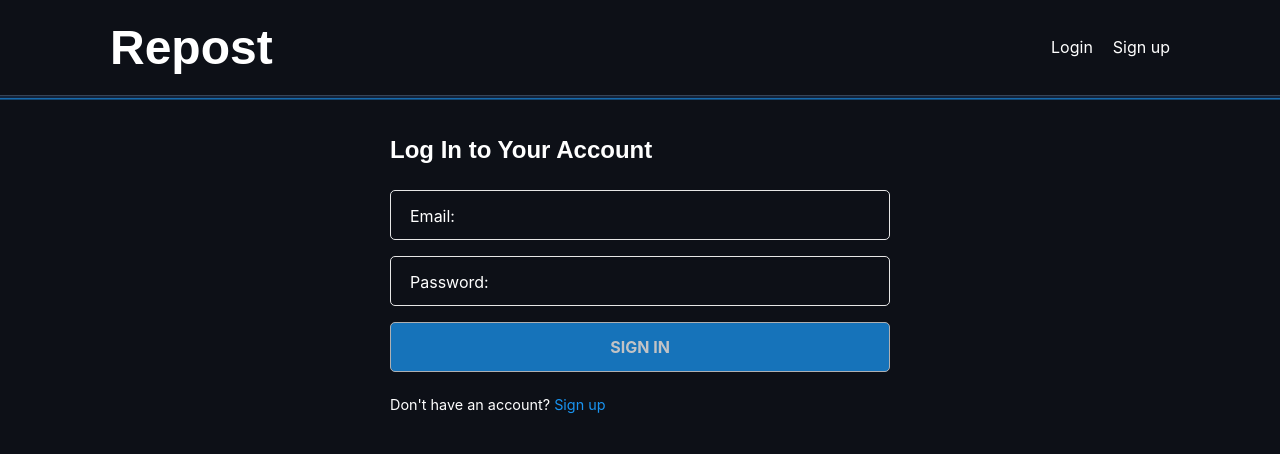
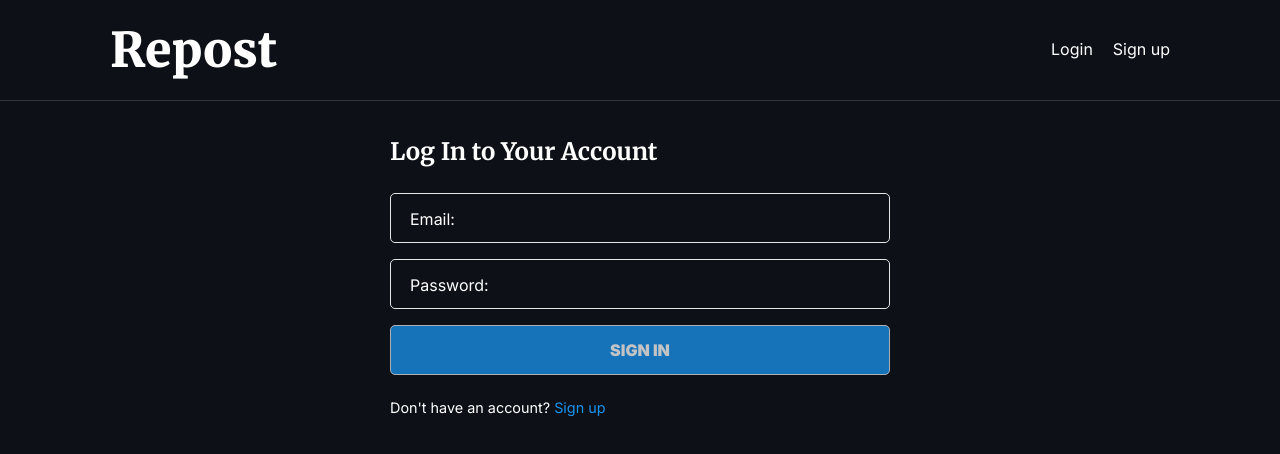
Before and after one commit to Leul-Michael/repost-client, a React (Create React App) app: page /login in a window 1280 px wide. Shown: the top 454 px of the page. Built offline with nearby package versions, Linux system fonts and the light colour scheme.

Commit message:
font update

```diff
--- a/src/App.css
+++ b/src/App.css
@@ -1,4 +1,5 @@
-/* @import url('https://fonts.googleapis.com/css2?family=Inter:wght@300;400;500;600;900&display=swap'); */
+@import url('https://fonts.googleapis.com/css2?family=Inter:wght@300;400;500;600;900&display=swap');
+@import url('https://fonts.googleapis.com/css2?family=Merriweather:wght@300;400;700;900&display=swap');
 
 *, *::before, *::after {
   margin: 0;
```
